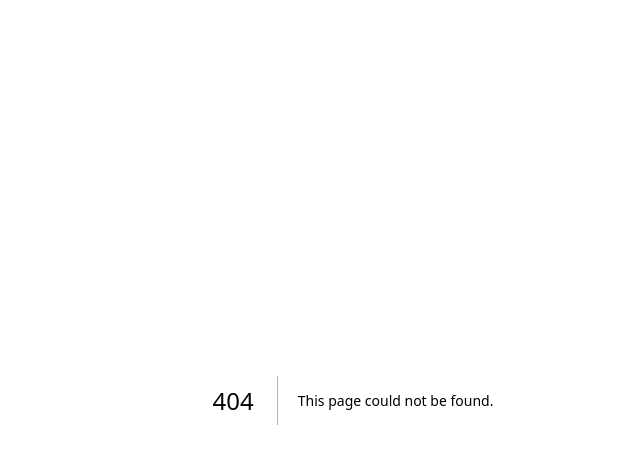
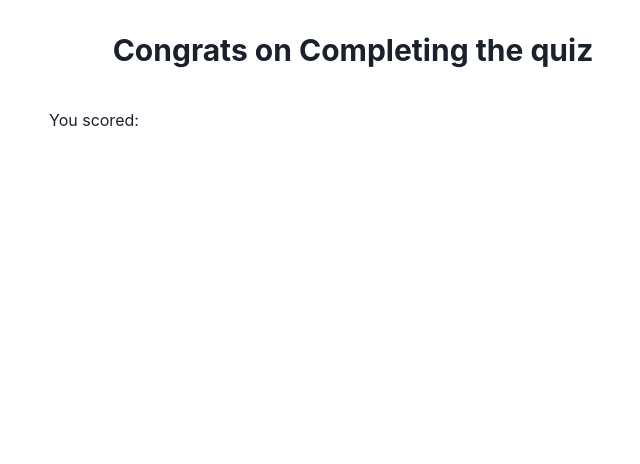
Before and after one commit to Superfly101/Quiz-App, a Next.js app: page /score in a window 1280 px wide. Before the commit this address had no page. Shown: the top 464 px of the page, without its empty margins (287-927 px from the left). Built offline with nearby package versions, Linux system fonts and the light colour scheme.

Commit message:
adding answerContext

```diff
--- /dev/null
+++ b/components/Score.tsx
@@ -0,0 +1,15 @@
+import { Heading, Text } from "@chakra-ui/react";
+
+const Score = () => {
+  return (
+    <section className="py-8 px-4 max-w-[40rem] mx-auto">
+      <Heading size="lg" textAlign="center">
+        Congrats on Completing the quiz
+      </Heading>
+
+      <Text mt="10">You scored: </Text>
+    </section>
+  );
+};
+
+export default Score;
--- /dev/null
+++ b/context/answer-context.tsx
@@ -0,0 +1,51 @@
+import { createContext, useState } from "react";
+
+type Prop = {
+  children: React.ReactNode;
+};
+
+type Answer = {
+  question: string;
+  answer: string;
+  correct: boolean;
+  correctAnswer: string;
+};
+
+type ContextType = {
+  score: number;
+  userAnswers: Answer[];
+  updateScore: () => void;
+  addAnswer: (answer: Answer) => void;
+};
+
+export const AnswerContext = createContext<ContextType>({} as ContextType);
+
+const AnswerProvider = ({ children }: Prop) => {
+  const [score, setScore] = useState(0);
+  const [userAnswers, setUserAnswers] = useState<Answer[]>([]);
+
+  console.log("AnswerContext state: ", { score, userAnswers });
+
+  const updateScore = () => {
+    setScore((prev) => prev + 1);
+  };
+
+  const addAnswer = (answer: Answer) => {
+    setUserAnswers((prev) => [...prev, answer]);
+  };
+
+  const contextValue = {
+    score,
+    userAnswers,
+    updateScore,
+    addAnswer,
+  };
+
+  return (
+    <AnswerContext.Provider value={contextValue}>
+      {children}
+    </AnswerContext.Provider>
+  );
+};
+
+export default AnswerProvider;
--- a/pages/_app.tsx
+++ b/pages/_app.tsx
@@ -1,3 +1,4 @@
+import AnswerProvider from "@/context/answer-context";
 import QuestionProvider from "@/context/question-context";
 import "@/styles/globals.css";
 import { ChakraProvider } from "@chakra-ui/react";
@@ -7,7 +8,9 @@ export default function App({ Component, pageProps }: AppProps) {
   return (
     <ChakraProvider>
       <QuestionProvider>
-        <Component {...pageProps} />
+        <AnswerProvider>
+          <Component {...pageProps} />
+        </AnswerProvider>
       </QuestionProvider>
     </ChakraProvider>
   );
--- /dev/null
+++ b/pages/score.tsx
@@ -0,0 +1,7 @@
+import Score from "@/components/Score";
+
+const ScorePage = () => {
+  return <Score />;
+};
+
+export default ScorePage;
```
